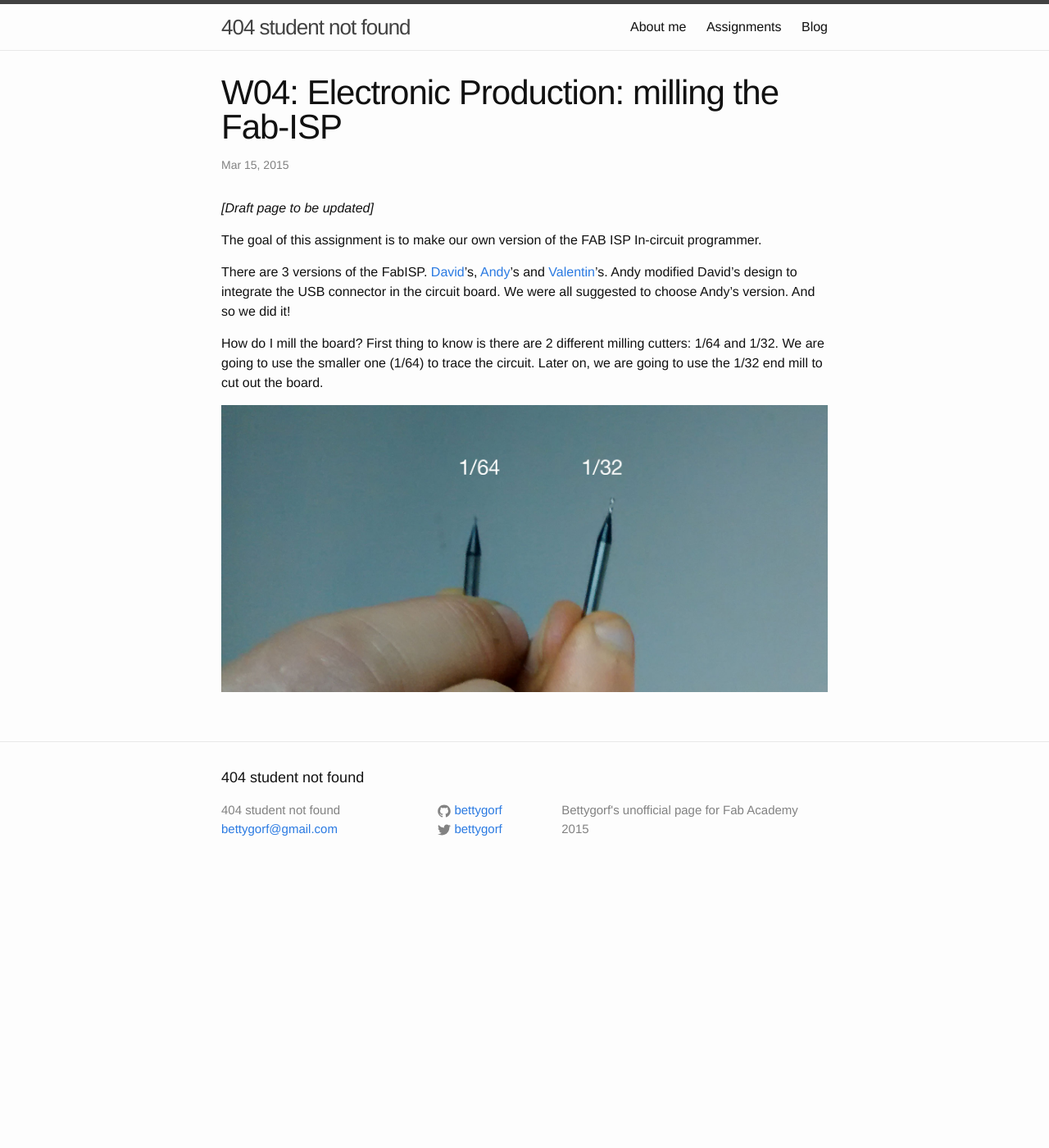
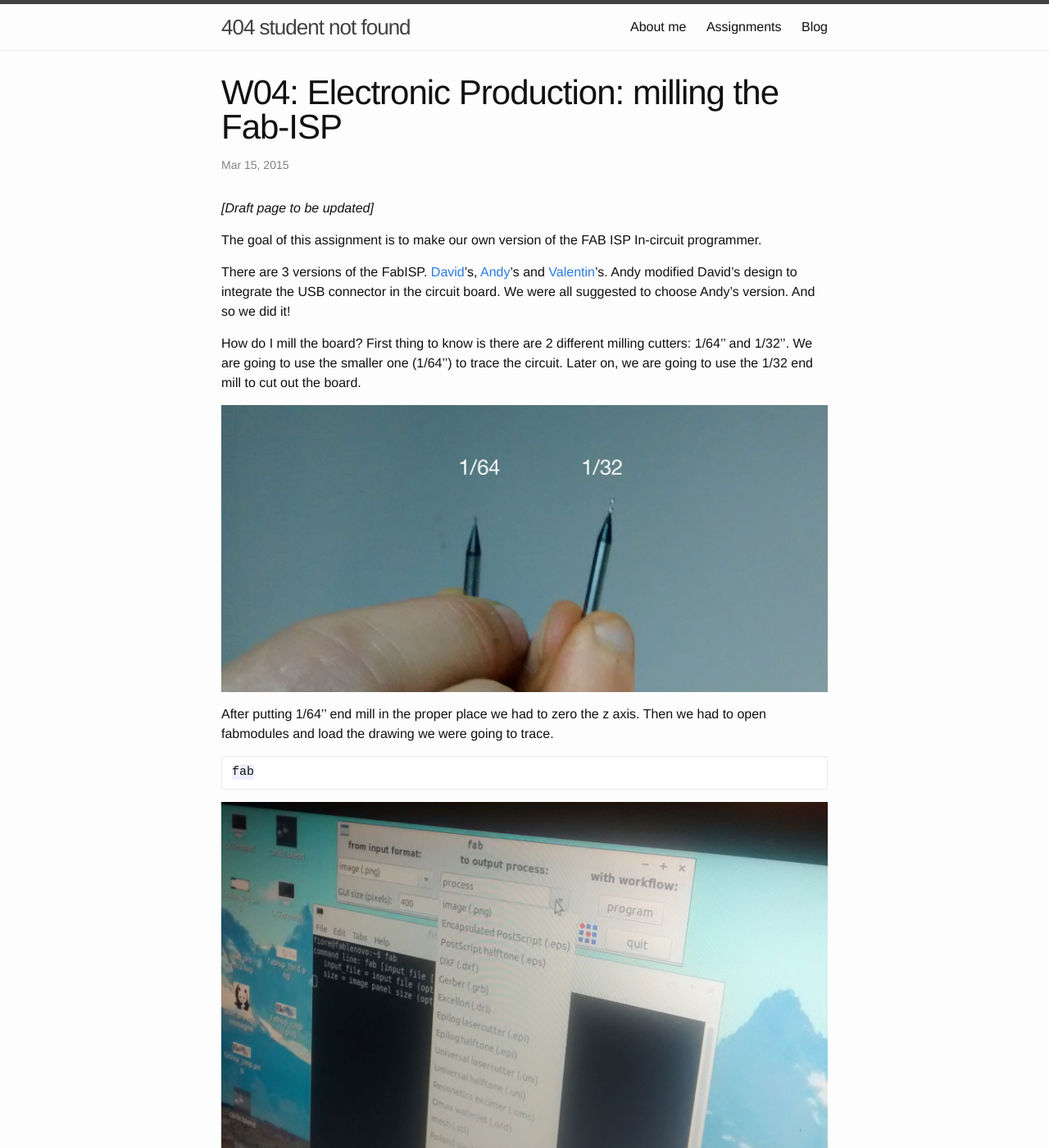
Before and after one commit to bettygorf/bettygorf, a Jekyll site: the page built from _posts/2015-03-15-01.markdown, in a window 1280 px wide and 1400 px high. Shown: the whole window at 82% size. Built offline with Jekyll 4.4.1, drawn with Linux system fonts in a browser that asks for light colours; some of the changed text lies outside the part shown.

Commit message:
bettygorf

````diff
--- a/_posts/2015-03-15-01.markdown
+++ b/_posts/2015-03-15-01.markdown
@@ -14,6 +14,40 @@
 Andy modified David's design to integrate the USB connector in the circuit board.
 We were all suggested to choose Andy's version. And so we did it!
 
-How do I mill the board? First thing to know is there are 2 different milling cutters: 1/64 and 1/32. We are going to use the smaller one (1/64) to trace the circuit. Later on, we are going to use the 1/32 end mill to cut out the board.
+How do I mill the board? First thing to know is there are 2 different milling cutters: 1/64'' and 1/32''. We are going to use the smaller one (1/64'') to trace the circuit. Later on, we are going to use the 1/32 end mill to cut out the board.
 
-![02](/img/week-04/01.jpg)
+![01](/img/week-04/01.jpg)
+
+After putting 1/64'' end mill in the proper place we had to zero the z axis. Then we had to open fabmodules and load the drawing we were going to trace.
+
+```
+fab
+```
+
+![02](/img/week-04/02.jpg)
+
+Set the output process to **Roland MDX-20 mill (.rml)**
+
+![03](/img/week-04/03.jpg)
+
+Then **load** your drawing
+
+![04](/img/week-04/04.jpg)
+
+Choose the end mill: **mill traces (1/64)**
+
+![05](/img/week-04/05.jpg)
+
+**make path**
+
+set the **x and the y min**
+
+**make rml**
+
+![06](/img/week-04/06.jpg)
+
+**send it**
+
+A window will pop-up: the milling won't start until you press the **begin milling** button.
+
+![07](/img/week-04/07.jpg)
````
Also changed, not shown: img/week-04/02.jpg (added), img/week-04/03.jpg (added), img/week-04/04.jpg (added), img/week-04/05.jpg (added), img/week-04/06.jpg (added), img/week-04/07.jpg (added).
